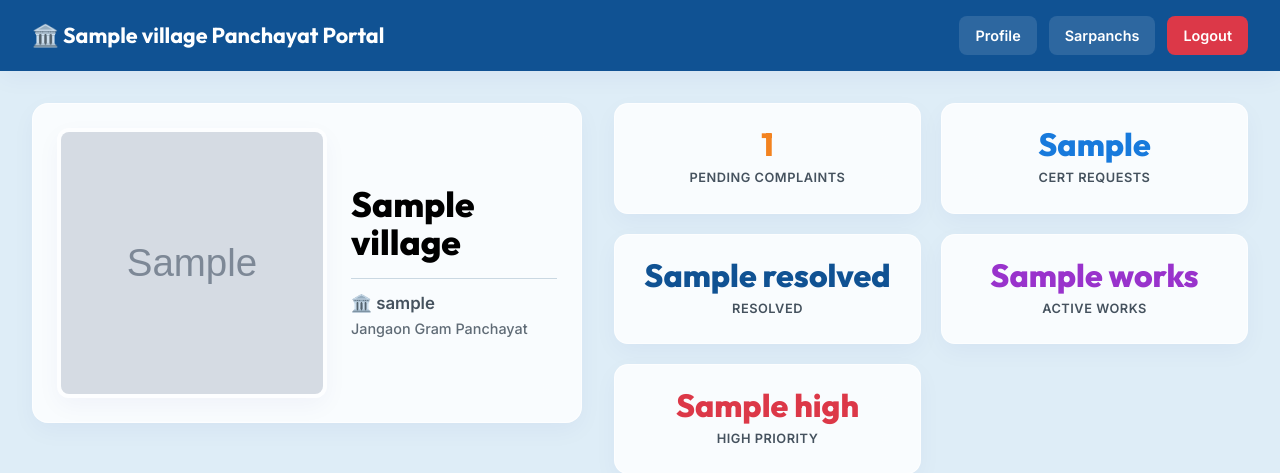
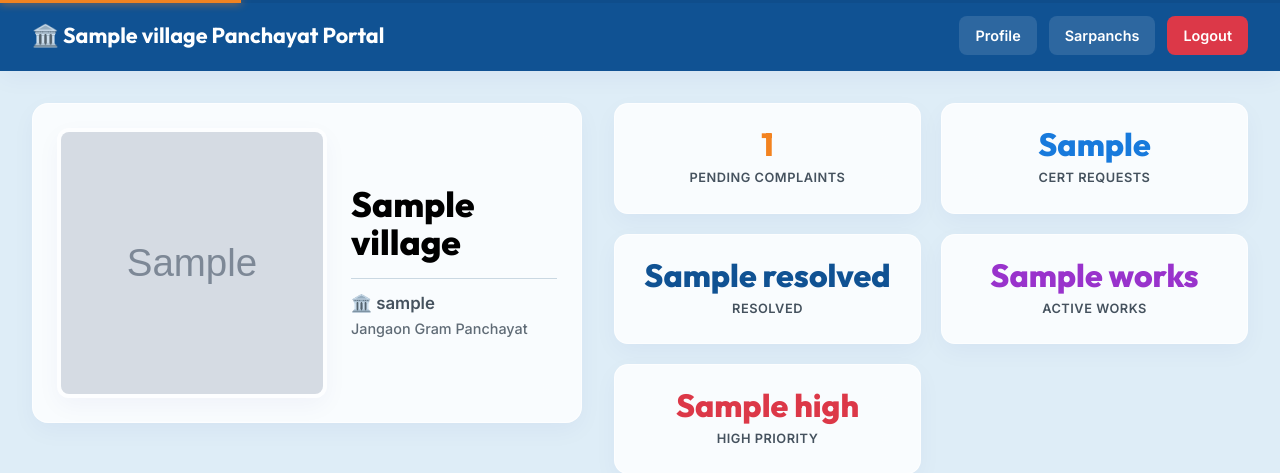
Before and after one commit to thumareddy-lgtm/sarpanch-agent, a Flask app: template templates/dashboard.html in a window 1280 px wide. Shown: the top 473 px of the page. Run offline with Flask 3, Linux system fonts and the light colour scheme; the template is opened without the code that fills it: most values are stand-ins (such as "Sample title", 1, 10 or a date in 2020); grey boxes marked "Sample" are stand-in pictures.

Commit message:
feat: add premium visual 35s auto-refresh progress bar with active-typing pausing

```diff
--- a/templates/dashboard.html
+++ b/templates/dashboard.html
@@ -228,16 +228,38 @@
       document.getElementById('sarpanch-header-placeholder').style.display = 'flex';
     }
 
-    // Smart auto-refresh every 35 seconds
+    // Smart auto-refresh countdown bar logic (35 seconds)
+    window.addEventListener('DOMContentLoaded', () => {
+      const refreshBar = document.getElementById('refresh-bar');
+      if (!refreshBar) return;
+
+      const totalTime = 35000; // 35 seconds
+      const intervalTime = 100; // Update every 100ms
+      let elapsedTime = 0;
+
       setInterval(() => {
-      // Only refresh if the user is not actively typing in an input or textarea
+        // Check if user is typing in an input or textarea
         const activeEl = document.activeElement;
         if (activeEl && (activeEl.tagName === 'INPUT' || activeEl.tagName === 'TEXTAREA')) {
-        console.log('User is typing, postponing auto-refresh');
+          // Pause refresh: change bar color to amber warning to indicate paused state
+          refreshBar.style.background = '#eab308'; // Amber yellow
+          refreshBar.style.boxShadow = '0 0 8px #eab308';
           return;
         }
+
+        // Resume normal cyan/accent color
+        refreshBar.style.background = 'var(--accent, #00d2ff)';
+        refreshBar.style.boxShadow = '0 0 8px var(--accent, #00d2ff)';
+
+        elapsedTime += intervalTime;
+        const percentage = Math.min((elapsedTime / totalTime) * 100, 100);
+        refreshBar.style.width = percentage + '%';
+
+        if (elapsedTime >= totalTime) {
           window.location.reload();
-    }, 35000);
+        }
+      }, intervalTime);
+    });
 
     // Force top on load if no hash
     window.addEventListener('load', () => {
@@ -248,6 +270,11 @@
   </script>
 </head>
 <body class="app-container">
+  <!-- Premium, Sleek Auto-Refresh Progress Bar Indicator (35 seconds) -->
+  <div id="refresh-bar-container" style="position: fixed; top: 0; left: 0; width: 100%; height: 3px; background: rgba(0, 0, 0, 0.05); z-index: 999999; pointer-events: none;">
+    <div id="refresh-bar" style="width: 0%; height: 100%; background: var(--accent, #00d2ff); box-shadow: 0 0 8px var(--accent, #00d2ff); transition: width 0.1s linear;"></div>
+  </div>
+
   <!-- Top Navigation Bar (Sticky with Navigation Links on the Top-Right) -->
   <div class="header" style="position: sticky; top: 0; z-index: 100; padding: 1rem 2rem; background: var(--primary); box-shadow: var(--shadow-md);">
     <div class="header-inner" style="display: flex; justify-content: space-between; align-items: center; max-width: 1500px; margin: 0 auto; width: 100%;">
```
Lines whose indentation alone changed are shown as unchanged.
